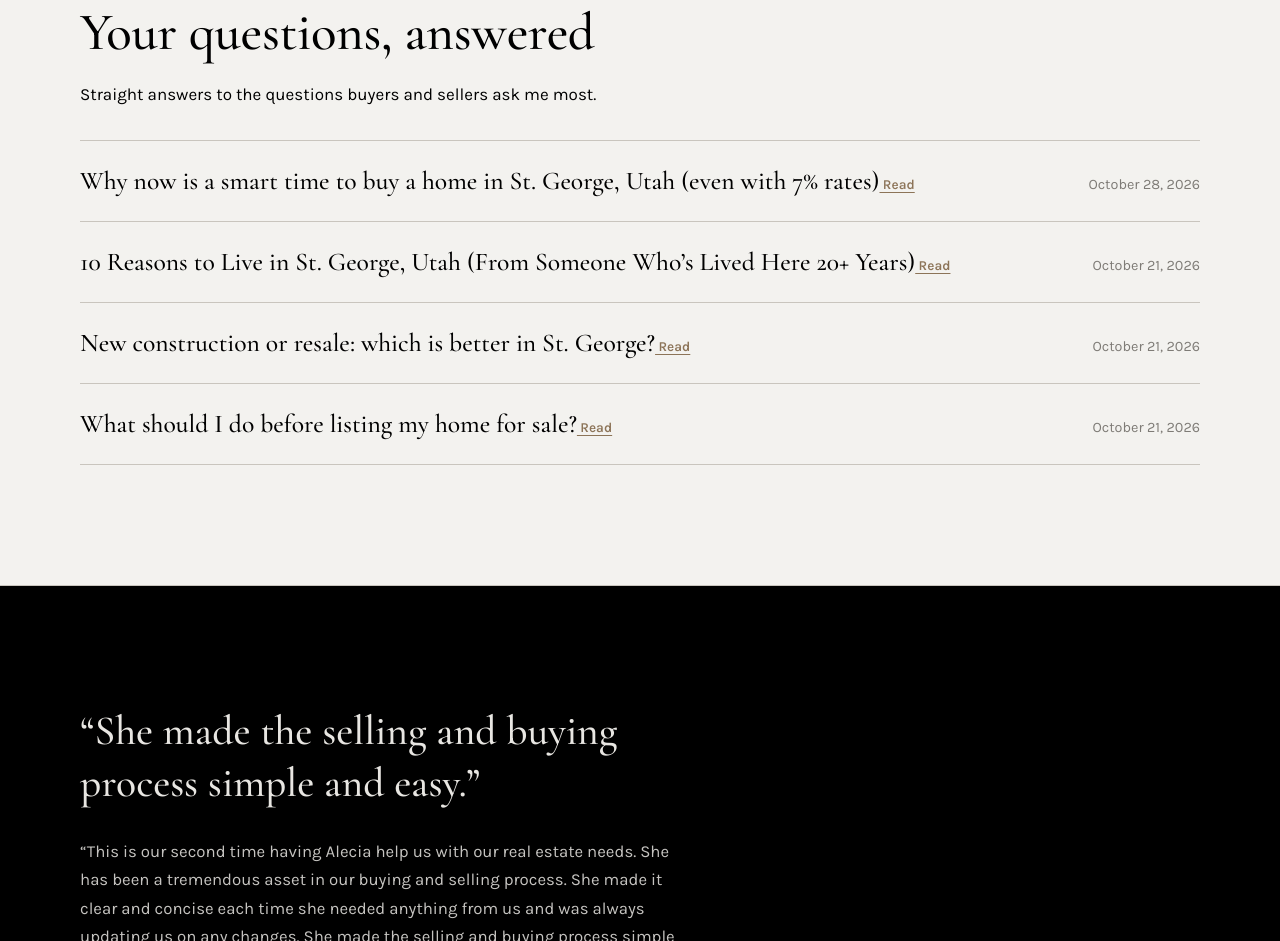
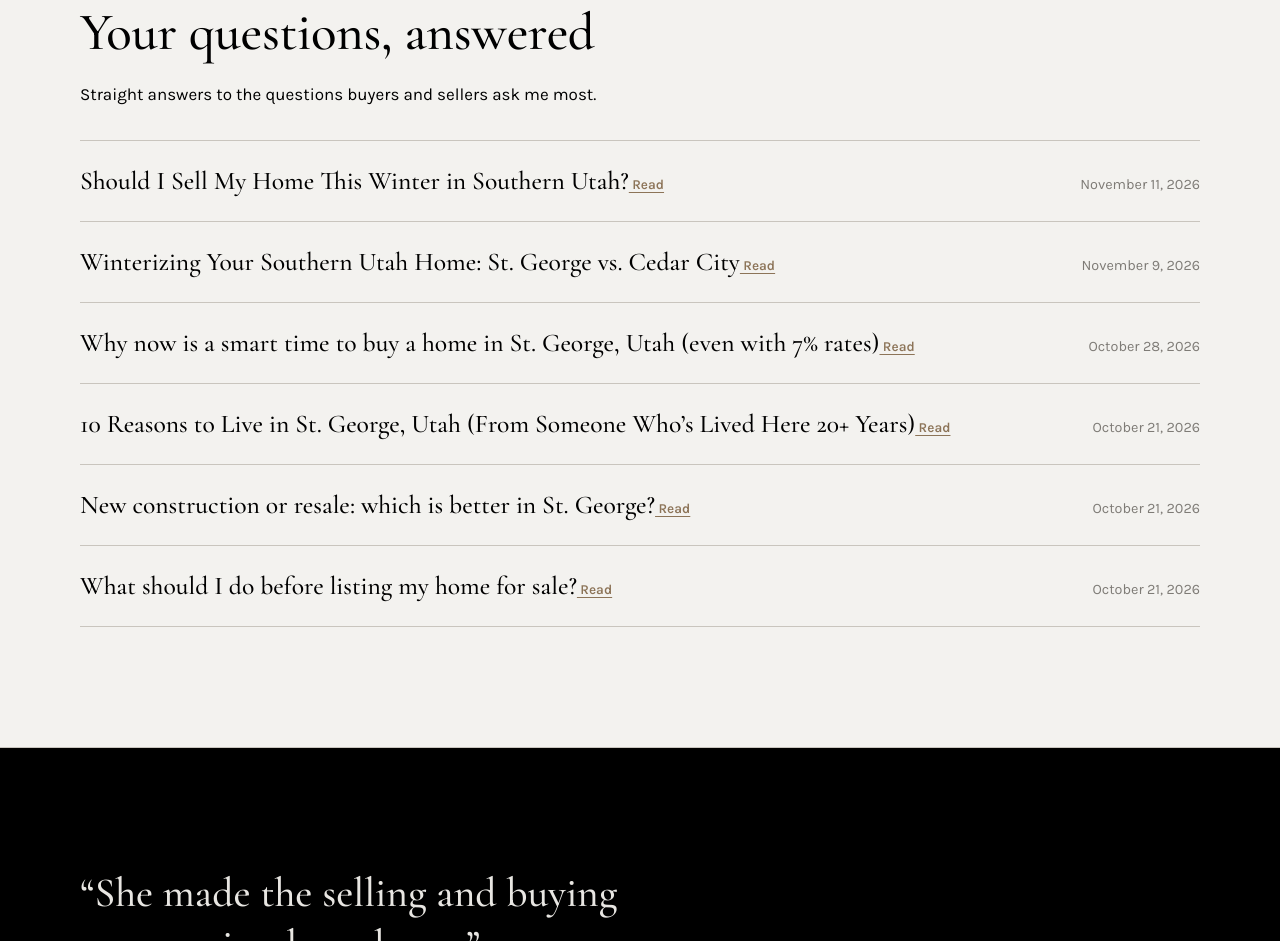
Before and after one commit to imyourrealestategirl-hub/imyourrealestategirl-website, a plain HTML site: page index.html in a window 1280 px wide. Shown: the part 3777-4718 px from the top of the page. Drawn offline with nearby package versions, Linux system fonts and the light colour scheme.

Commit message:
Add files via upload

```diff
--- a/index.html
+++ b/index.html
@@ -411,6 +411,8 @@ nav.links a:hover{color:var(--ink)}
       <h2 id="blog-title">Your questions, answered</h2>
       <p>Straight answers to the questions buyers and sellers ask me most.</p>
       <div class="posts">
+        <a class="post post-link" href="sell-home-winter-southern-utah.html"><span class="post-title">Should I Sell My Home This Winter in Southern Utah?</span><span class="post-date"><time datetime="2026-11-11">November 11, 2026</time></span></a>
+        <a class="post post-link" href="winterize-home-southern-utah.html"><span class="post-title">Winterizing Your Southern Utah Home: St. George vs. Cedar City</span><span class="post-date"><time datetime="2026-11-09">November 9, 2026</time></span></a>
         <a class="post post-link" href="st-george-buy-now.html"><span class="post-title">Why now is a smart time to buy a home in St. George, Utah (even with 7% rates)</span><span class="post-date"><time datetime="2026-10-28">October 28, 2026</time></span></a>
         <a class="post post-link" href="reasons-to-live-in-st-george-utah.html"><span class="post-title">10 Reasons to Live in St. George, Utah (From Someone Who’s Lived Here 20+ Years)</span><span class="post-date"><time datetime="2026-10-21">October 21, 2026</time></span></a>
         <a class="post post-link" href="new-construction-vs-resale-st-george.html"><span class="post-title">New construction or resale: which is better in St. George?</span><span class="post-date"><time datetime="2026-10-21">October 21, 2026</time></span></a>
```
